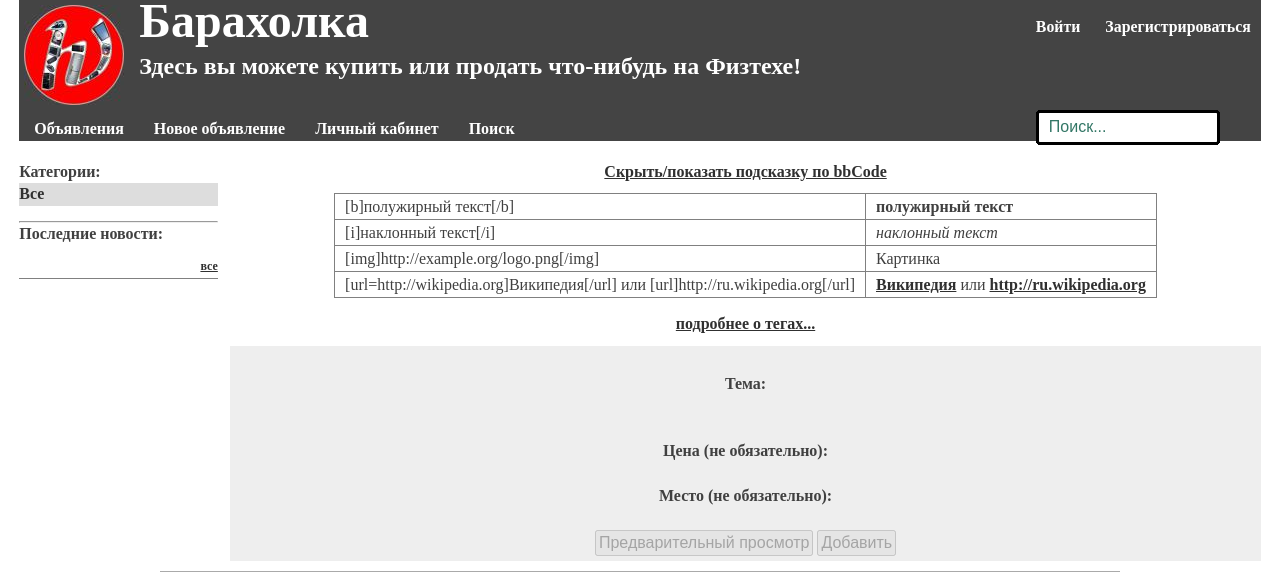
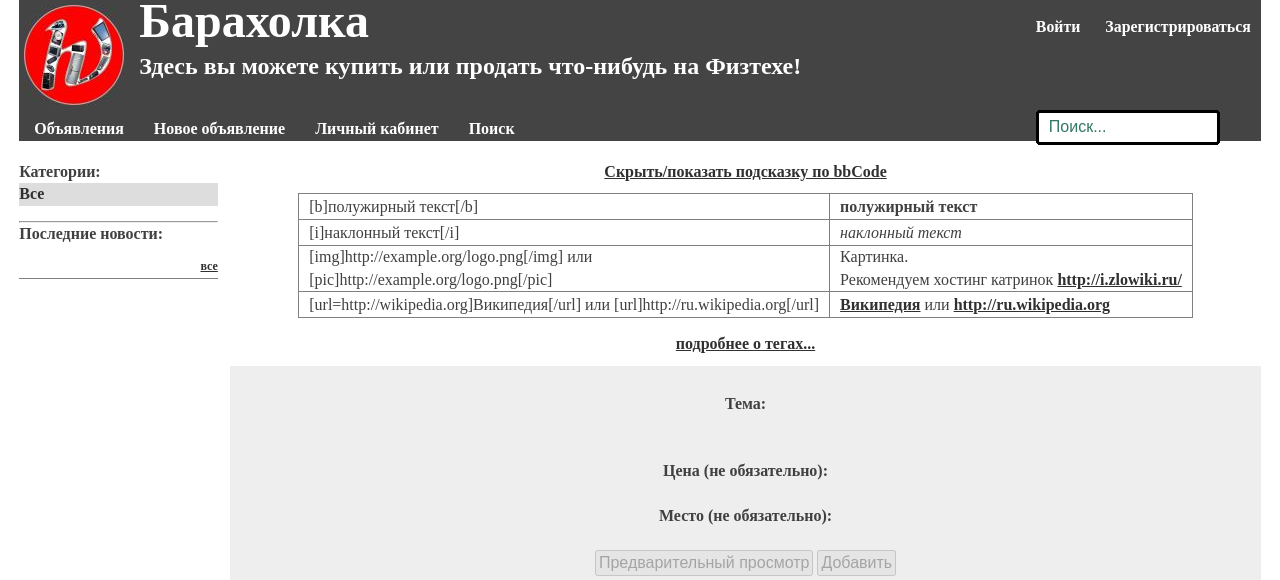
Before and after one commit to wd5/baraholka, a Django app: template buy/templates/ad_add.html in a window 1280 px wide. Shown: the top 580 px of the page. Run offline with Django 3.2, Linux system fonts and the light colour scheme; the template is opened without the code that fills it, so the values that code supplies are empty; parts of the project's set-up code (start-up, migrations or seed data) failed here and were passed over.

Commit message:
Added info about [pic] tag.

```diff
--- a/buy/templates/ad_add.html
+++ b/buy/templates/ad_add.html
@@ -54,8 +54,10 @@ return false;
     <td><i>наклонный текст</i></td>
   <tr>
   <tr>
-    <td>[img]http://example.org/logo.png[/img]</td>
-    <td>Картинка</td>
+    <td>[img]http://example.org/logo.png[/img] или<br>
+        [pic]http://example.org/logo.png[/pic]</td>
+    <td>Картинка.<br>
+        Рекомендуем хостинг катринок <a href="http://i.zlowiki.ru/">http://i.zlowiki.ru/</a></td>
   <tr>
   <tr>
     <td>[url=http://wikipedia.org]Википедия[/url] или [url]http://ru.wikipedia.org[/url]</td>
```
